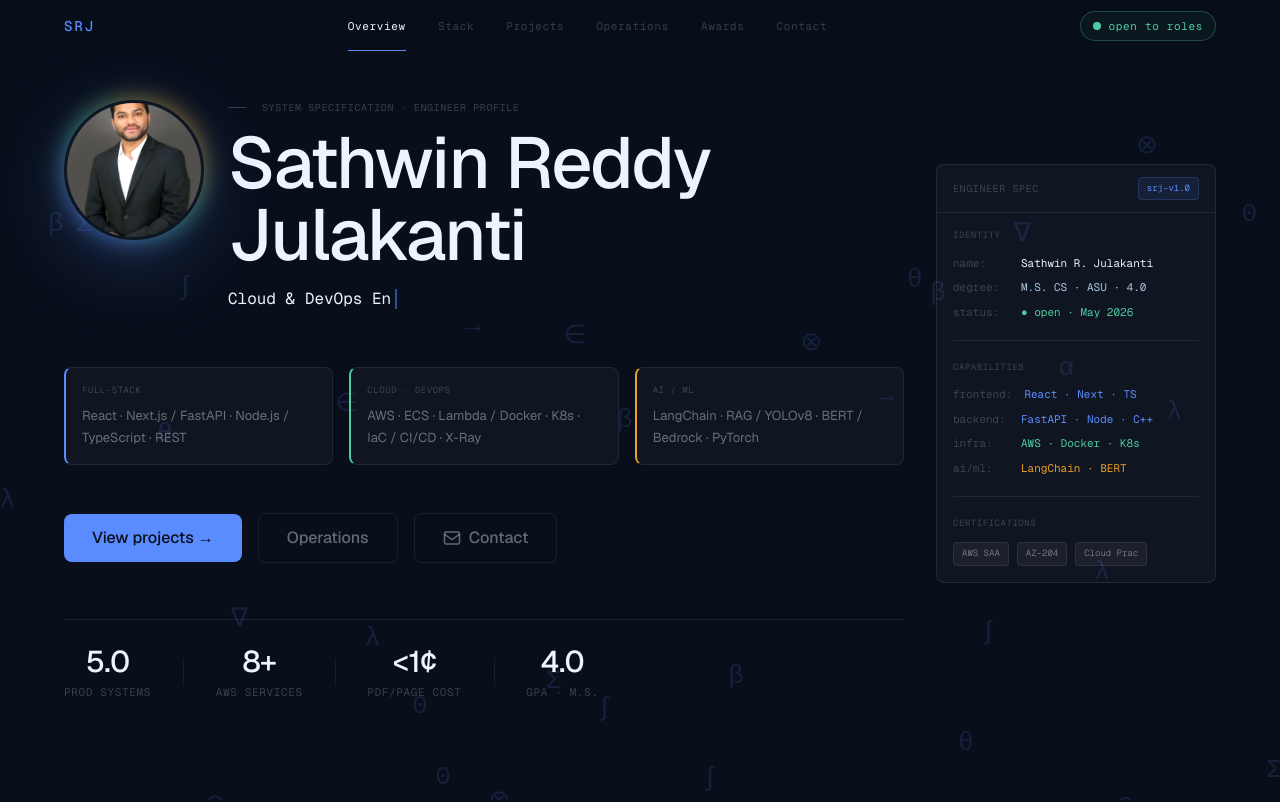
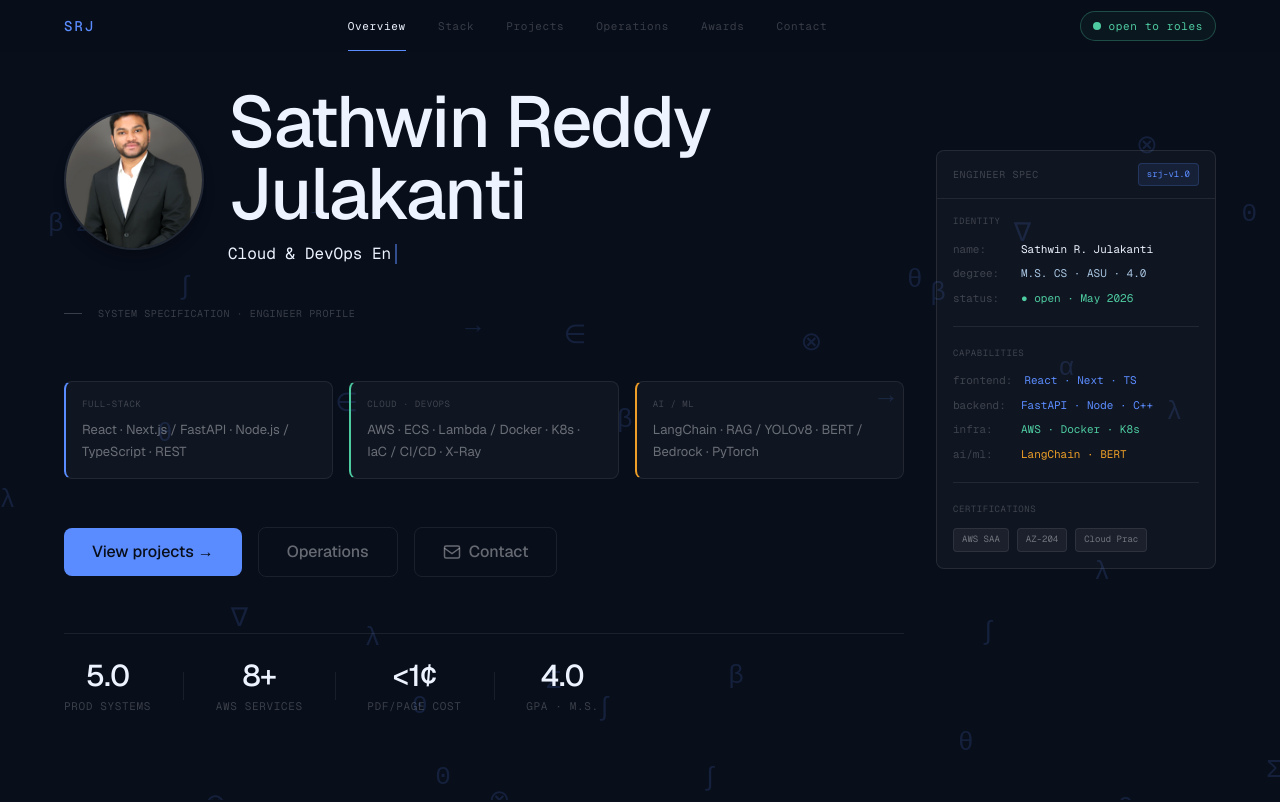
Before and after one commit to sathwin/sathwin-portfolio, a Next.js app: page / in a window 1280 px wide. Shown: the top 802 px of the page. Built offline with nearby package versions, Linux system fonts and the light colour scheme.

Commit message:
Clean profile image design and align with name horizontally

```diff
--- a/components/Hero.tsx
+++ b/components/Hero.tsx
@@ -20,27 +20,27 @@
           {/* Left column */}
           <div className="flex flex-col justify-center gap-8">
             {/* Profile Image + Name Section */}
-            <div className="flex flex-col sm:flex-row items-center sm:items-start gap-6">
+            <div className="flex flex-col sm:flex-row items-center gap-6">
               <ProfileImage
                 src="/profile.jpg"
                 alt={personalInfo.name}
                 size={140}
               />
-              <div className="flex-1 text-center sm:text-left">
-                {/* Eyebrow */}
-                <SectionLabel>system specification · engineer profile</SectionLabel>
-
+              <div className="flex-1 text-center sm:text-left flex flex-col justify-center">
                 {/* Name */}
-                <h1 className="text-5xl md:text-6xl lg:text-7xl font-medium text-text-primary tracking-tighter leading-tight mt-2">
+                <h1 className="text-5xl md:text-6xl lg:text-7xl font-medium text-text-primary tracking-tighter leading-tight">
                   {personalInfo.name}
                 </h1>
 
                 {/* TypeWriter role */}
-                <div className="h-8 mt-4">
+                <div className="h-8 mt-3">
                   <TypeWriter strings={typewriterRoles} />
                 </div>
               </div>
             </div>
+
+            {/* Eyebrow moved below profile/name section */}
+            <SectionLabel>system specification · engineer profile</SectionLabel>
 
             {/* Three pillars */}
             <div className="grid grid-cols-1 sm:grid-cols-3 gap-4 mt-4">
--- a/components/ui/ProfileImage.tsx
+++ b/components/ui/ProfileImage.tsx
@@ -14,36 +14,27 @@
       initial={{ opacity: 0, scale: 0.9 }}
       animate={{ opacity: 1, scale: 1 }}
       transition={{ duration: 0.6, ease: "easeOut" }}
-      className="relative group"
+      className="relative flex-shrink-0"
       style={{ width: size, height: size }}
     >
-      {/* Animated gradient border - using filter drop-shadow for better circular shape */}
-      <div className="absolute inset-0 rounded-full bg-gradient-to-r from-accent-blue via-accent-teal to-accent-amber animate-spin-slow opacity-70 group-hover:opacity-100 transition-opacity duration-500"
-           style={{
-             animationDuration: '8s',
-             filter: 'blur(12px)'
-           }}
-      />
-
-      {/* Image container with modern CSS best practices */}
+      {/* Image container - clean, minimal style */}
       <div
-        className="relative rounded-full overflow-hidden border-[3px] border-surface bg-surface"
+        className="relative rounded-full overflow-hidden border-2 border-border bg-surface shadow-lg shadow-black/20"
         style={{
           width: size,
           height: size,
           aspectRatio: '1/1',
-          filter: 'drop-shadow(0 20px 40px rgba(91, 140, 255, 0.25))'
         }}
       >
         {src ? (
           <img
             src={src}
             alt={alt}
-            className="w-full h-full transition-all duration-500 group-hover:scale-105"
+            className="w-full h-full transition-all duration-300 hover:scale-105"
             style={{
               objectFit: 'cover',
-              objectPosition: 'center 35%',
-              filter: 'brightness(1.02) contrast(1.05) saturate(1.05)',
+              objectPosition: 'center 25%',
+              filter: 'brightness(1.02) contrast(1.03) saturate(1.02)',
             }}
           />
         ) : (
@@ -55,15 +46,6 @@
           </div>
         )}
       </div>
-
-      {/* Enhanced glow effect on hover */}
-      <div
-        className="absolute inset-0 rounded-full opacity-0 group-hover:opacity-100 transition-opacity duration-500 pointer-events-none"
-        style={{
-          filter: 'blur(30px)',
-          background: 'radial-gradient(circle, rgba(91, 140, 255, 0.4) 0%, rgba(78, 203, 160, 0.3) 50%, rgba(239, 159, 39, 0.3) 100%)',
-        }}
-      />
     </motion.div>
   );
 }
```
